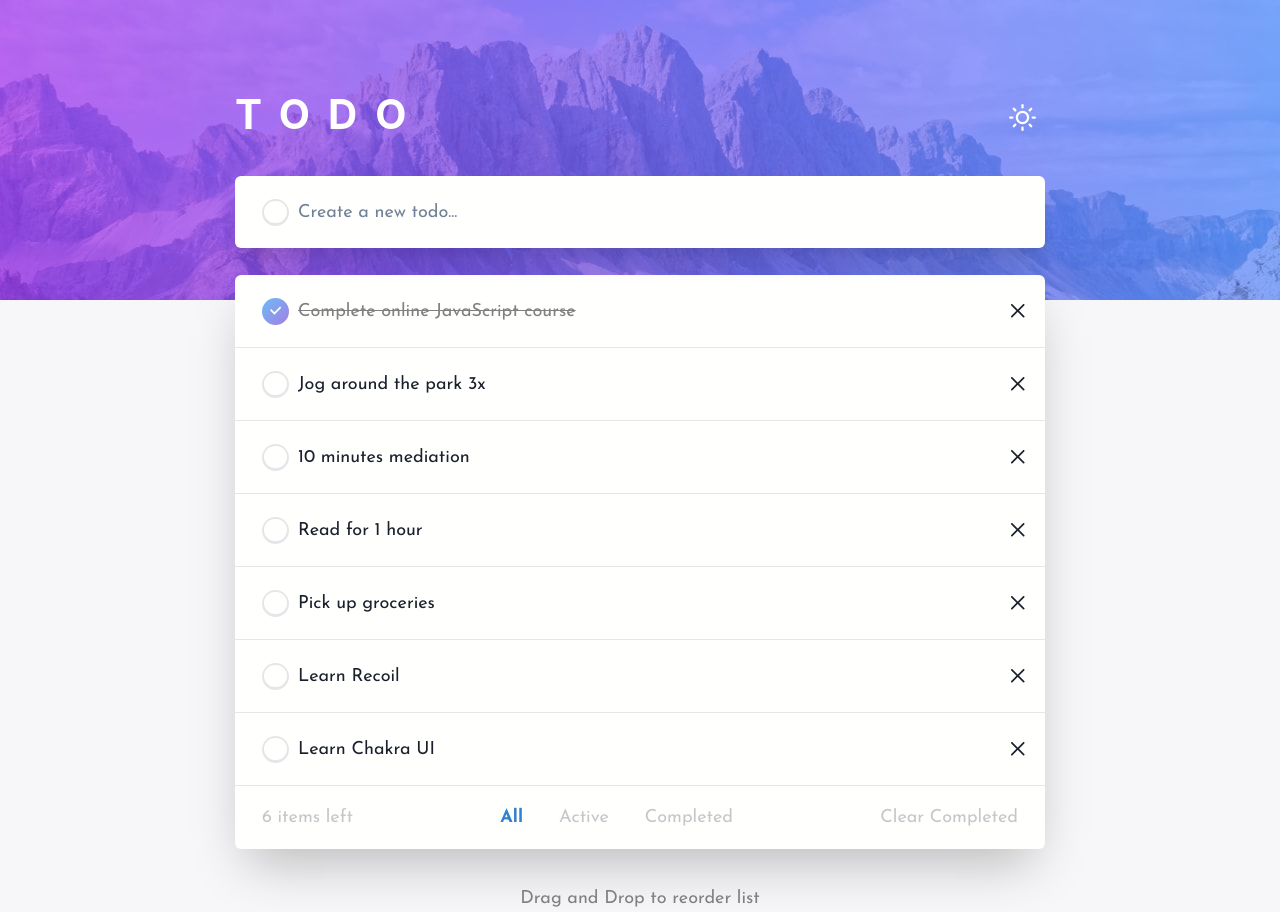
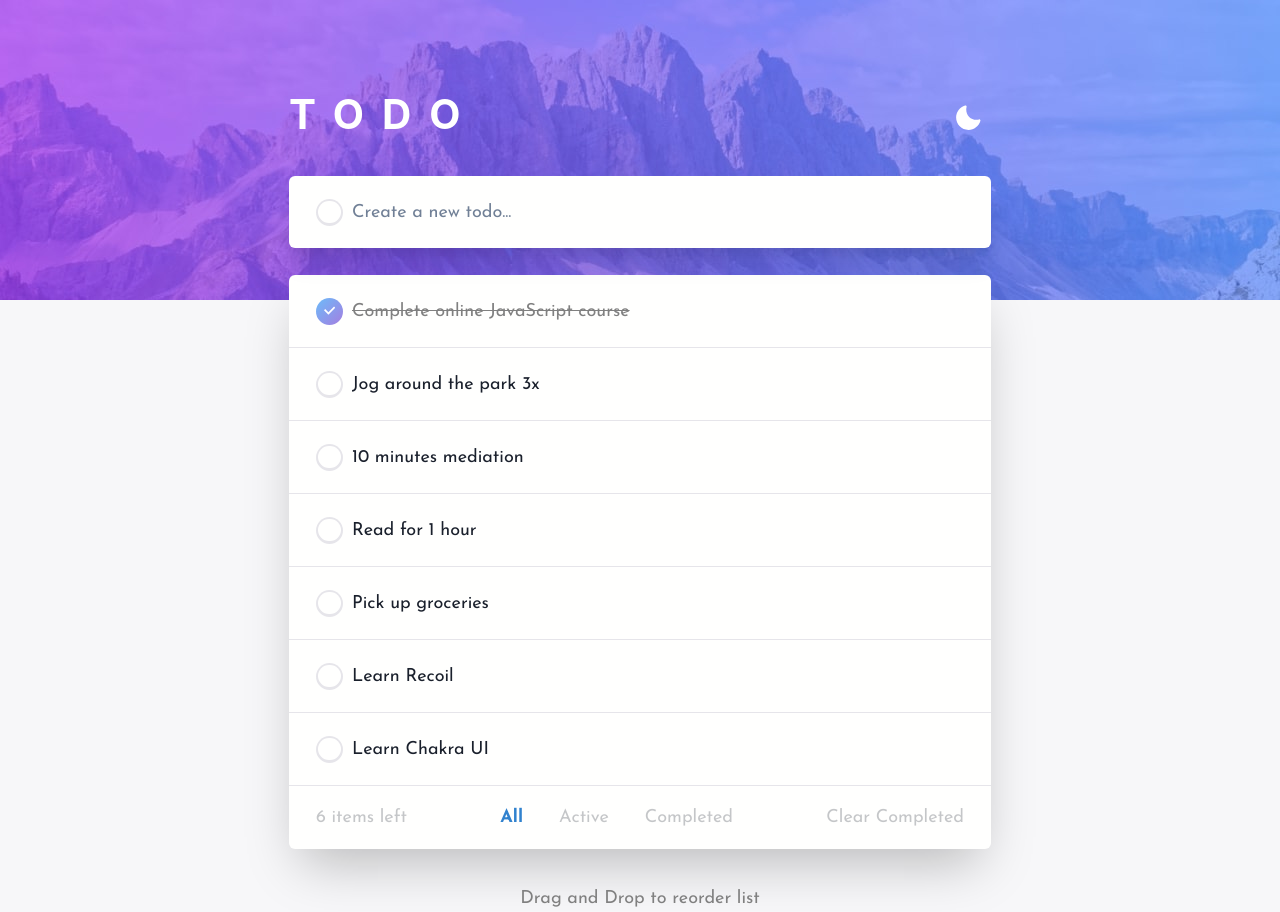
Before and after one commit to XMadFoX/todo-app-chakraui, a Next.js app: page / in a window 1280 px wide. Built offline with nearby package versions, Linux system fonts and the light colour scheme.

Commit message:
Persist list with localStorage & minor fixes

```diff
--- a/package.json
+++ b/package.json
@@ -15,7 +15,7 @@
     "@emotion/styled": "^11.9.0",
     "framer-motion": "^6.3.0",
     "nanoid": "^4.0.0",
-    "next": "latest",
+    "next": "^12.2.4",
     "react": "^18.2.0",
     "react-dom": "^18.2.0",
     "recoil": "^0.7.4"
--- a/src/components/Hero.tsx
+++ b/src/components/Hero.tsx
@@ -9,7 +9,7 @@ export default function Hero() {
 		<Flex
 			mb='2rem'
 			height='90px'
-			maxW='3xl'
+			maxW='2xl'
 			w='100%'
 			px='1.5rem'
 			justifyContent='space-between'
--- a/src/components/ThemeToggle.tsx
+++ b/src/components/ThemeToggle.tsx
@@ -18,7 +18,7 @@ export default function ThemeToggle() {
 			onClick={toggleColorMode}
 			transition='all 0.2s ease-in-out'
 			icon={
-				colorMode === 'light' ? (
+				colorMode === 'dark' ? (
 					<SunIcon _hover={{ transform: 'rotate(180deg)' }} transition='all 0.5s ease-in-out' />
 				) : (
 					<MoonIcon />
--- a/src/components/TodoItem.tsx
+++ b/src/components/TodoItem.tsx
@@ -28,21 +28,12 @@ export default function TodoItem({ todo }) {
 	return (
 		<Reorder.Item
 			style={{ display: 'flex', alignItems: 'center', padding: '0.5rem' }}
+			{...itemAnimations}
 			value={todo}
 			id={todo.id}
-			initial={{ opacity: 0, scale: 0.9 }}
-			animate={{ opacity: 1, scale: 1, background: '', border: '', borderRadius: '' }}
-			exit={{ opacity: 0, scale: 0.9 }}
-			whileDrag={{
-				scale: 1.02,
-				z: 5,
-				background: 'var(--chakra-colors-background)',
-				border: '1px solid var(--chakra-colors-text)',
-				borderRadius: '6px',
-			}}
+			data-group
 			onDragStart={() => setPreventClick(true)}
 			onDragEnd={() => setTimeout(() => setPreventClick(false), 10)}
-			transition={{ duration: 0.2 }}
 			className='todo-item'>
 			<Checkbox
 				maxWidth='100%'
@@ -65,7 +56,7 @@ export default function TodoItem({ todo }) {
 			<CloseButton
 				aria-label='Remove task'
 				onClick={() => !preventClick && removeTodo(todo.id)}
-				marginLeft='auto'
+				{...closeButtonStyle}
 			/>
 			<style global jsx>{`
 				.todo-item {
@@ -78,3 +69,31 @@ export default function TodoItem({ todo }) {
 		</Reorder.Item>
 	);
 }
+
+const closeButtonStyle = {
+	opacity: 0,
+	_groupHover: { opacity: 1 },
+	_groupFocus: { opacity: 1 },
+	_focus: { opacity: 1 },
+	marginLeft: 'auto',
+};
+
+const itemAnimations = {
+	initial: { opacity: 0, scale: 0.9 },
+	animate: {
+		opacity: 1,
+		scale: 1,
+		background: '',
+		border: '',
+		borderRadius: '',
+	},
+	exit: { opacity: 0, scale: 0.9 },
+	whileDrag: {
+		scale: 1.02,
+		z: 5,
+		background: 'var(--chakra-colors-background)',
+		border: '1px solid var(--chakra-colors-text)',
+		borderRadius: '6px',
+	},
+	transition: { duration: 0.2 },
+};
--- a/src/components/TodoList.tsx
+++ b/src/components/TodoList.tsx
@@ -1,6 +1,8 @@
 import { Box, Button, Flex, Text } from '@chakra-ui/react';
 import { AnimatePresence, Reorder } from 'framer-motion';
+import { useEffect } from 'react';
 import { useRecoilState } from 'recoil';
+import { defaultTodos } from '../data';
 import { filterState, todosState } from '../state';
 import Filter from './Filter';
 import TodoItem from './TodoItem';
@@ -13,8 +15,18 @@ export default function TodoList() {
 		setTodos(todos.filter((todo) => !todo.done));
 	};
 
+	useEffect(() => {
+		let localTodos = localStorage.getItem('todos');
+		if (!localTodos) setTodos(defaultTodos);
+		else setTodos(JSON.parse(localTodos));
+	}, []);
+
+	useEffect(() => {
+		localStorage.setItem('todos', JSON.stringify(todos));
+	}, [todos]);
+
 	return (
-		<Box backgroundColor='background' rounded='6px' shadow='2xl' >
+		<Box backgroundColor='background' rounded='6px' shadow='2xl'>
 			<Reorder.Group axis='y' onReorder={setTodos} values={todos}>
 				<AnimatePresence>
 					{todos
@@ -33,7 +45,11 @@ export default function TodoList() {
 						))}
 				</AnimatePresence>
 			</Reorder.Group>
-			<Flex alignItems='center' justifyContent='space-between' px='1.5rem' py={2}>
+			<Flex
+				alignItems='center'
+				justifyContent='space-between'
+				px='1.5rem'
+				py={2}>
 				<Text fontWeight='thin' opacity='0.25'>
 					{todos.filter((todo) => !todo.done).length} items left
 				</Text>
--- /dev/null
+++ b/src/data.ts
@@ -0,0 +1,9 @@
+export const defaultTodos = [
+  { id: '1', text: 'Complete online JavaScript course', done: true },
+  { id: '2', text: 'Jog around the park 3x', done: false },
+  { id: '3', text: '10 minutes mediation', done: false },
+  { id: '4', text: 'Read for 1 hour', done: false },
+  { id: '5', text: 'Pick up groceries', done: false },
+  { id: '6', text: 'Learn Recoil', done: false },
+  { id: '7', text: 'Learn Chakra UI', done: false },
+]
--- a/src/pages/_document.tsx
+++ b/src/pages/_document.tsx
@@ -1,11 +1,13 @@
-import NextDocument, { Html, Head, Main, NextScript } from 'next/document'
-import { ColorModeScript } from '@chakra-ui/react'
+import NextDocument, { Html, Head, Main, NextScript } from 'next/document';
+import { ColorModeScript } from '@chakra-ui/react';
 
 export default class Document extends NextDocument {
 	render() {
 		return (
-      <Html>
-        <Head />
+			<Html lang='en-us'>
+				<Head>
+					<title>Todo app by MadFox</title>
+				</Head>
 				<body>
 					{/* Make Color mode to persists when you refresh the page. */}
 					<ColorModeScript />
@@ -13,6 +15,6 @@ export default class Document extends NextDocument {
 					<NextScript />
 				</body>
 			</Html>
-    )
+		);
 	}
 }
--- a/src/pages/index.tsx
+++ b/src/pages/index.tsx
@@ -15,7 +15,7 @@ const Index = () => (
 		zIndex={-1}
 		alignItems='center'>
 		<Hero />
-		<Box zIndex={1} width='100%' px='1.5rem' maxWidth='3xl' my='auto'>
+		<Box zIndex={1} width='100%' px='1.5rem' maxWidth='2xl' my='auto'>
 			<CreateTodo />
 			<TodoList />
 			<Box
--- a/src/state.ts
+++ b/src/state.ts
@@ -3,15 +3,7 @@ import { Filter, Todo } from './types';
 
 const todosState = atom<Todo[]>({
 	key: 'todos',
-	default: [
-		{ id: '1', text: 'Complete online JavaScript course', done: true },
-		{ id: '2', text: 'Jog around the park 3x', done: false },
-		{ id: '3', text: '10 minutes mediation', done: false },
-		{ id: '4', text: 'Read for 1 hour', done: false },
-		{ id: '5', text: 'Pick up groceries', done: false },
-		{ id: '6', text: 'Learn Recoil', done: false },
-		{ id: '7', text: 'Learn Chakra UI', done: false },
-	],
+	default: [],
 });
 
 const filterState = atom<Filter>({
```
Also changed, not shown: 1 other file (tests, documents, lock files or other folders). Lines whose indentation alone changed are shown as unchanged.
